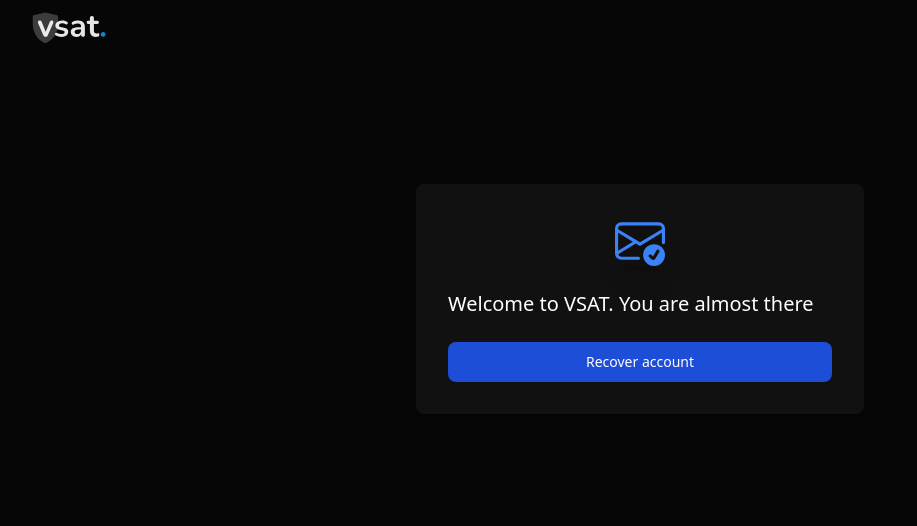
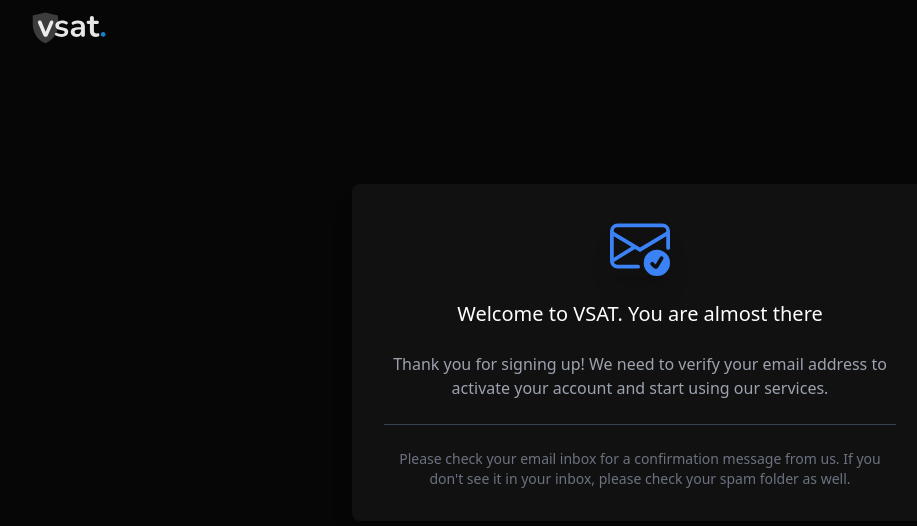
Before and after one commit to Abhinav-22/VSAT, a React (Create React App) app in the folder vsat/: page /email in a window 1280 px wide. Shown: the top 526 px of the page, without its empty margins (0-917 px from the left). Built offline with nearby package versions, Linux system fonts and the light colour scheme; the HTML template or start-up script is replaced by a standard one; what @react-pdf/renderer would draw is missing.

Commit message:
updated email.js

```diff
--- a/vsat/src/Email.js
+++ b/vsat/src/Email.js
@@ -36,27 +36,32 @@ const Forgotem = () => {
               </div>
             </div>
           </nav>
-          <div className="mx-auto mt-32 w-auto max-w-md p-4 rounded-lg shadow-md sm:p-6 md:p-8 bg-secondbg  border-gray-700 drop-shadow-xl ">
+          <div className="mx-auto mt-32 w-auto max-w-xl p-4 rounded-lg shadow-md sm:p-6 md:p-8 bg-secondbg  border-gray-700 drop-shadow-xl ">
             <form className="space-y-6">
 
               <div class="align-middle items-center flex flex-col justify-center">
-              <svg xmlns="http://www.w3.org/2000/svg"  width="50" height="50" fill="currentColor" class="flex flex-colbi bi-envelope-check items-center align-middle justify-center text-blue-500 shadow-xl drop-shadow-xl" viewBox="0 0 16 16">
+              <svg xmlns="http://www.w3.org/2000/svg"  width="60" height="60" fill="currentColor" class="flex flex-colbi bi-envelope-check items-center align-middle justify-center text-blue-500 shadow-xl drop-shadow-xl" viewBox="0 0 16 16">
 
 
   <path d="M2 2a2 2 0 0 0-2 2v8.01A2 2 0 0 0 2 14h5.5a.5.5 0 0 0 0-1H2a1 1 0 0 1-.966-.741l5.64-3.471L8 9.583l7-4.2V8.5a.5.5 0 0 0 1 0V4a2 2 0 0 0-2-2H2Zm3.708 6.208L1 11.105V5.383l4.708 2.825ZM1 4.217V4a1 1 0 0 1 1-1h12a1 1 0 0 1 1 1v.217l-7 4.2-7-4.2Z"/>
   <path d="M16 12.5a3.5 3.5 0 1 1-7 0 3.5 3.5 0 0 1 7 0Zm-1.993-1.679a.5.5 0 0 0-.686.172l-1.17 1.95-.547-.547a.5.5 0 0 0-.708.708l.774.773a.75.75 0 0 0 1.174-.144l1.335-2.226a.5.5 0 0 0-.172-.686Z"/>
 </svg>
               </div>
-              <h5 className="text-xl font-medium text-white items-center">
+              <h5 className="text-xl flex flex-col justify-center font-light text-white items-center align-middle">
                 Welcome to VSAT. You are almost there
               </h5>
-              <button
-                type="submit"
-                onClick={getpw}
-                className="w-full text-white bg-blue-700 hover:bg-blue-800 focus:ring-4 focus:outline-none focus:ring-blue-300 font-medium rounded-lg text-sm px-5 py-2.5 text-center dark:bg-blue-600 dark:hover:bg-blue-700 dark:focus:ring-blue-800"
-              >
-                Recover account
-              </button>
+              <p className="  text-gray-400 text-md text-center flex flex-col justify-center items-center align-middle">
+              Thank you for signing up! We need to verify your email address to activate your account and start using our services.
+
+            </p>
+            <hr class="h-px my-8  border-0 bg-gray-700">
+</hr>
+<p className="  text-gray-500 text-sm text-center flex flex-col justify-center items-center align-middle">
+Please check your email inbox for a confirmation message from us. If you don't see it in your inbox, please check your spam folder as well.
+
+
+            </p>
+
             </form>
           </div>
         </div>
```
